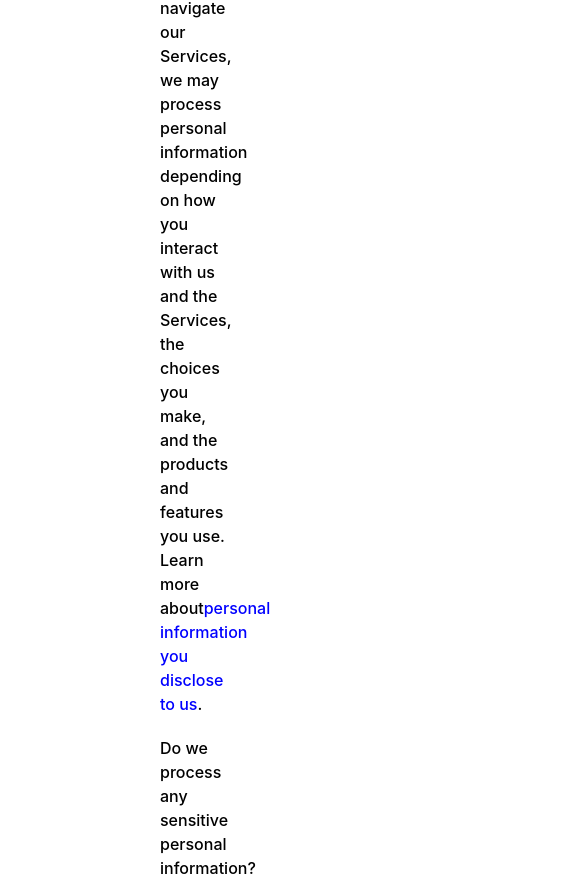
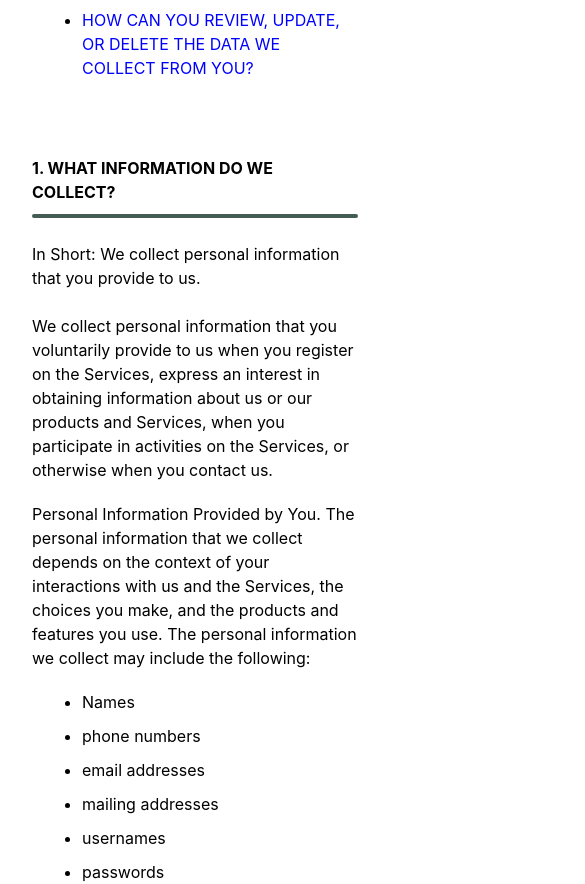
Before and after one commit to tebendheim/jancoach, a React (Vite) app: page /legal/privacy in a window 390 px wide. Shown: the part 3684-4568 px from the top of the page, 585 px wide, since content can reach past the window. Built offline with nearby package versions, Linux system fonts and the light colour scheme.

Commit message:
endringer i privacy policy

```diff
--- a/src/Pages/PrivacyPolicy/CSS/PrivacyText.module.css
+++ b/src/Pages/PrivacyPolicy/CSS/PrivacyText.module.css
@@ -12,7 +12,7 @@
     font-weight: bolder;
   }
   .c h2 {
-    margin:30px 0px 10px 0px;
+    margin:10px 0px 10px 0px;
     font-weight: bold;
   }
   .c h3{
@@ -31,7 +31,7 @@
   }
 
   .c * p{
-    margin:20px 0px 20px 0px;
+    margin:0px 0px 20px 0px;
   }
 
   .c li {
@@ -48,3 +48,10 @@
   .c a{
     color:blue;
   }
+
+  @media (max-width:640px){
+    .c{
+        margin-left: 2rem;
+    margin-right: 2rem;
+    }
+  }
--- a/src/Pages/PrivacyPolicy/Components/Section.tsx
+++ b/src/Pages/PrivacyPolicy/Components/Section.tsx
@@ -35,8 +35,12 @@ const Section: React.FC<SectionProps> = ({
         </>
       )}
 
-      {subtitle && <h4 className="">{subtitle}</h4>}
-      <div className="h-6   bg-none "></div>
+      {subtitle && (
+        <>
+          <h4 className="">{subtitle}</h4>
+          <div className="h-6   bg-none "></div>
+        </>
+      )}
 
       {children}
     </div>
--- a/src/Pages/PrivacyPolicy/PrivacyPolicy.tsx
+++ b/src/Pages/PrivacyPolicy/PrivacyPolicy.tsx
@@ -9,7 +9,7 @@ const PrivacyPolicy = () => {
         bgColor="bg-new-dark-green sm:bg-new-dark-green/90 text-white dark:bg-nav-dark"
         logoColor="bg-skog"
       />
-      <div className="my-24 bg-white">
+      <div className="mt-20 bg-white">
         <PrivacyText />
       </div>
     </section>
```
